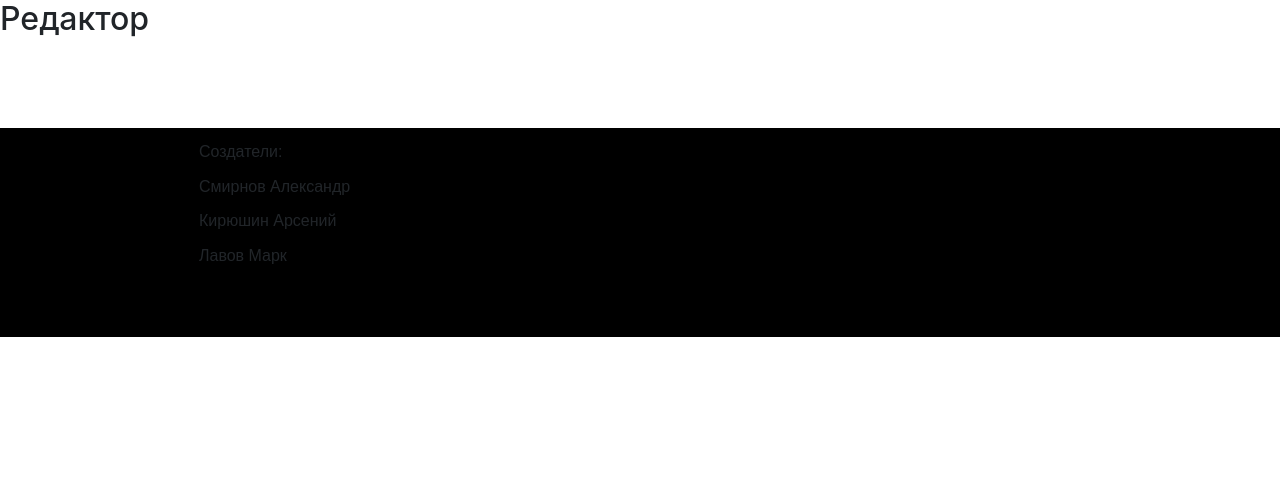
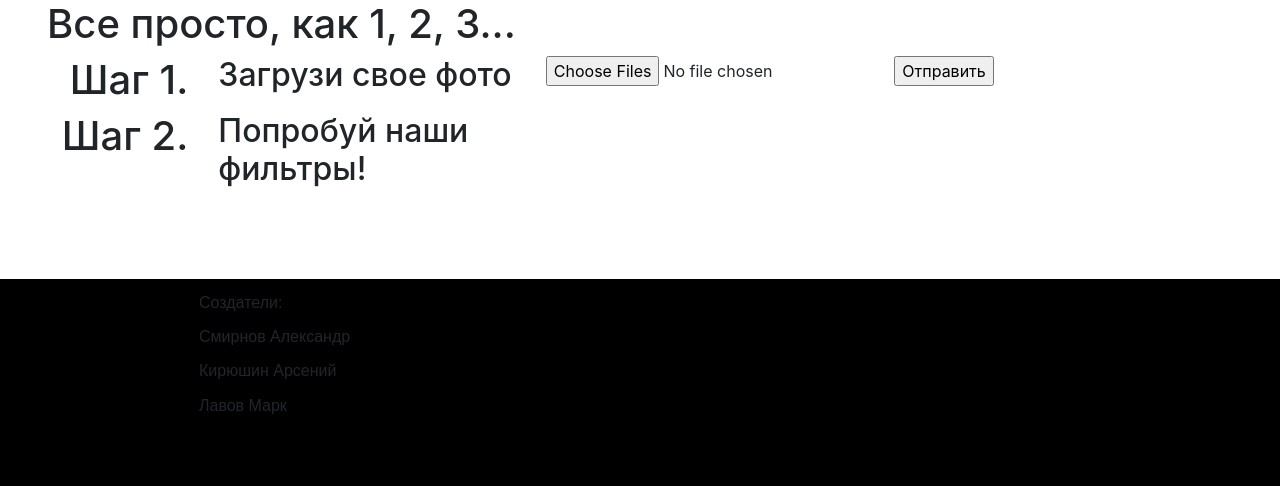
Before and after one commit to akiarw/sait, a Flask app: page /editor in a window 1280 px wide. Shown: the part 150-636 px from the top of the page. Run offline with Flask 2, Linux system fonts and the light colour scheme; some libraries are stand-ins or nearby versions.

Commit message:
Начал редактор

```diff
--- a/templates/redactor.html
+++ b/templates/redactor.html
@@ -1,5 +1,28 @@
 {% extends "base.html" %}
 
 {% block content %}
-<h2>Редактор</h2>
+<div class="row">
+    <div class="col-5">
+        <div class="text-right"><h1>Все просто, как 1, 2, 3...</h1></div>
+    </div>
+</div>
+<div class="row">
+    <div class="col-2">
+        <div class="text-right"><h1>Шаг 1.</h1></div>
+    </div>
+    <div class="col-3">
+    <h2>Загрузи свое фото </h2></div>
+    <div class="col-5">
+        <form enctype="multipart/form-data" method="post">
+   <p><input type="file" name="photo" multiple accept="image/*,image/jpeg">
+   <input type="submit" value="Отправить"></p>
+  </form></div>
+</div>
+<div class="row">
+    <div class="col-2">
+        <div class="text-right"><h1>Шаг 2.</h1></div>
+    </div>
+    <div class="col-3">
+    <h2>Попробуй наши фильтры! </h2></div>
+</div>
 {% endblock %}
--- a/test.py
+++ b/test.py
@@ -93,4 +93,4 @@ user = None
 app = Flask(__name__)
 app.config['SECRET_KEY'] = 'Alexcoratt_secret_key'
 serv = Server()
-app.run('127.0.0.1', 8000)
+app.run('127.0.0.1', 8090)
```
